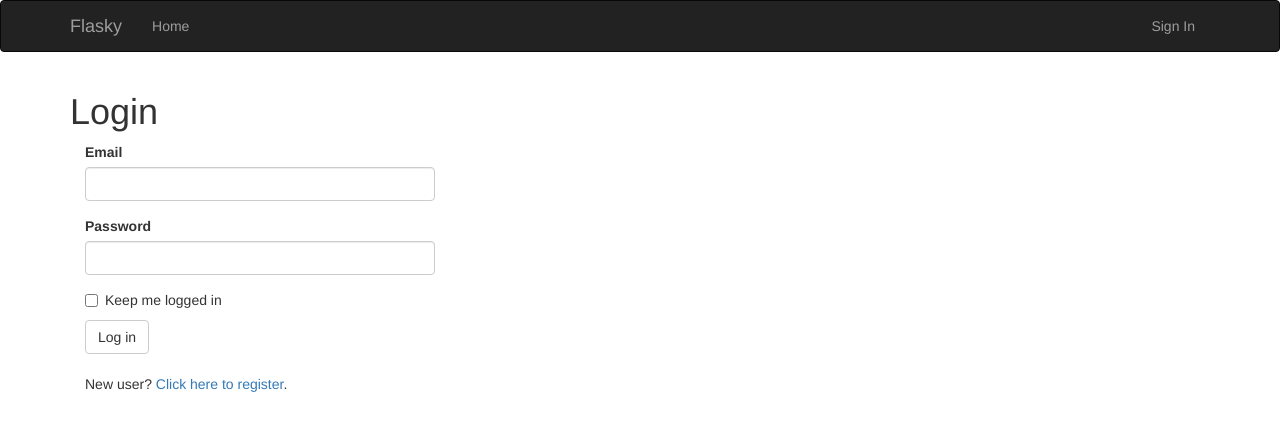
After one commit to DeMonA1/Flask_, a Flask app: page /auth/login in a window 1280 px wide. The commit adds this page. Shown: the top 431 px of the page. Run offline with Flask 3, Linux system fonts and the light colour scheme; some libraries are stand-ins or nearby versions.

Commit message:
'Registration, login, logout, password, confirm'

```diff
--- a/app/__init__.py
+++ b/app/__init__.py
@@ -32,6 +32,9 @@ def create_app(config_name):
     db.init_app(app)
     login_manager.init_app(app)
 
+    with app.app_context():
+        db.create_all()
+
     from .main import main as main_blueprint
     app.register_blueprint(main_blueprint)
 
--- /dev/null
+++ b/app/auth/forms.py
@@ -0,0 +1,35 @@
+from flask_wtf import FlaskForm
+from wtforms import StringField, PasswordField, BooleanField, SubmitField
+from wtforms.validators import DataRequired, Email, Length, Regexp, EqualTo
+from wtforms import ValidationError
+from ..models import User
+
+
+class RegistrationForm(FlaskForm):
+    email = StringField('Email', validators=[DataRequired(), Length(1, 64),
+                                             Email()])
+    username = StringField('Username', validators=[DataRequired(), Length(1, 64),
+                                    Regexp('^[A-Za-z][A-Za-z0-9_.]*$', 0,
+                                    'Username must have only letters, numbers, dots \
+                                        or underscores')])
+    password = PasswordField('Password', validators=[DataRequired(), EqualTo('password2',
+                                            message='Passwords must match.')])
+    password2 = PasswordField('Confirm password', validators=[DataRequired()])
+    submit = SubmitField('Register')
+
+
+    def validate_email(self, field):
+        if User.query.filter_by(email=field.data.lower()).first():
+            raise ValidationError('Email already registered.')
+
+    def validate_username(self, field):
+        if User.query.filter_by(username=field.data).first():
+            raise ValidationError('Username already in use.')
+
+
+class LoginForm(FlaskForm):
+    email = StringField('Email', validators=[DataRequired(), Length(1, 64),
+                                             Email()])
+    password = PasswordField('Password', validators=[DataRequired()])
+    remember_me = BooleanField('Keep me logged in')
+    submit = SubmitField('Log in')
--- a/app/auth/views.py
+++ b/app/auth/views.py
@@ -1,7 +1,83 @@
-from flask import render_template
+from flask import render_template, redirect, request, url_for, flash
+from flask_login import login_user, logout_user, login_required, current_user
 from . import auth
+from .. import db
+from ..models import User
+from .forms import LoginForm, RegistrationForm
+from ..email import send_email
 
 
-@auth.route('/login')
+@auth.before_app_request
+def before_request():
+    if current_user.is_authenticated and not current_user.confirmed \
+        and request.endpoint[:5] != 'auth.':
+        return redirect(url_for('auth.unconfirmed'))
+
+
+@auth.route('/login', methods=['GET', 'POST'])
 def login():
-    return render_template('auth/login.html')
+    form: LoginForm = LoginForm()
+    if form.validate_on_submit():
+        user: User = User.query.filter_by(email=form.email.data).first()
+        if user is not None and user.verify_password(form.password.data):
+            login_user(user, form.remember_me.data)
+            next = request.args.get('next')
+            if next is None or not next.startswith('/'):
+                next = url_for('main.index')
+            return redirect(next)
+        flash('Invalid username or password.')
+    return render_template('auth/login.html', form=form)
+
+
+@auth.route('/logout')
+@login_required
+def logout():
+    logout_user()
+    flash('You have been logged out.')
+    return redirect(url_for('main.index'))
+
+
+@auth.route('/register', methods=['GET', 'POST'])
+def register():
+    form: RegistrationForm = RegistrationForm()
+    if form.validate_on_submit():
+        user = User(email=form.email.data.lower(), username=form.username.data,
+                    password=form.password.data, role_id=3)
+        db.session.add(user)
+        db.session.commit()
+        token = user.generate_confirmation_token()
+        send_email(user.email, 'Confirm Your Account','auth/email/confirm',
+                   user=user, token=token)
+        flash('A confirmation email has been sent to you by email.')
+        return redirect(url_for('auth.login'))
+    return render_template('auth/register.html', form=form)
+
+
+@auth.route('/confirm/<token>')
+@login_required
+def confirm(token):
+    if current_user.confirmed:
+        return redirect(url_for('main.index'))
+    if current_user.confirm(token):
+        db.session.commit()
+        flash('You have confirmed your account. Thanks!')
+    else:
+        flash('The confirmation link is invalid or has expired.')
+    return redirect(url_for('main.index'))
+
+
+@auth.route('/unconfirmed')
+def unconfirmed():
+    if current_user.is_anonymous or current_user.confirmed:
+        return redirect('main.index')
+    return render_template('auth/unconfirmed.html')
+
+
+@auth.route('/confirm')
+@login_required
+def resend_confirmation():
+    token = current_user.generate_confirmation_token()
+    send_email(current_user.email, 'Confirm Your Account',
+               'auth/email/confirm', user=current_user, token=token)
+    flash('A new confirmation email has been sent to you by email.')
+    return redirect(url_for('main.index'))
--- a/app/main/views.py
+++ b/app/main/views.py
@@ -8,7 +8,7 @@
 
 @main.route('/', methods=['GET', 'POST'])
 def index():
-    form = NameForm()
+    form: NameForm = NameForm()
     if form.validate_on_submit():
         # ...
         return redirect(url_for('.index'))
--- /dev/null
+++ b/app/templates/auth/login.html
@@ -0,0 +1,15 @@
+{% extends "base.html" %}
+{% import "bootstrap/wtf.html" as wtf %}
+
+{% block title %}Flasky - Login{% endblock %}
+
+{% block page_content %}
+<div class="page_header">
+    <h1>Login</h1>
+</div>
+<div class="col-md-4">
+    {{ wtf.quick_form(form) }}
+    <br>
+    <p>New user? <a href="{{ url_for('auth.register') }}">Click here to register</a>.</p>
+</div>
+{% endblock %}
--- a/app/templates/base.html
+++ b/app/templates/base.html
@@ -29,6 +29,13 @@
             <ul class="nav navbar-nav">
                 <li><a href="/">Home</a></li>
             </ul>
+            <ul class="nav navbar-nav navbar-right">
+                {% if current_user.is_authenticated %}
+                <li><a href="{{ url_for('auth.logout') }}">Sign Out</a></li>
+                {% else %}
+                <li><a href="{{ url_for('auth.login') }}">Sign In</a></li>
+                {% endif %}
+            </ul>
         </div>
     </div>
 </div>
```
Also changed, not shown: app/models.py (+21 -0 lines), app/templates/auth/email/confirm.html (added, +9 -0 lines), app/templates/auth/email/confirm.txt (added, +11 -0 lines), app/templates/auth/register.html (added, +13 -0 lines), app/templates/index.html (+2 -6 lines), migrations/versions/07e0c73a2f1b_.py (added, +34 -0 lines), migrations/versions/a3b38527f923_.py (added, +32 -0 lines).
